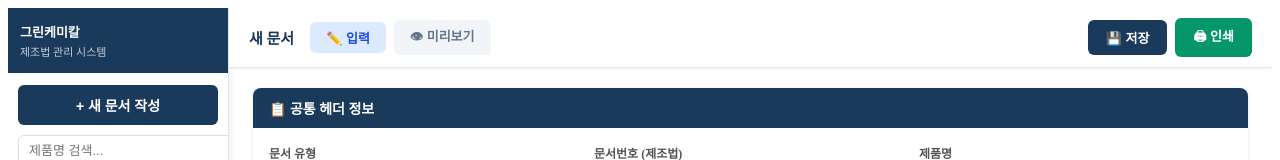
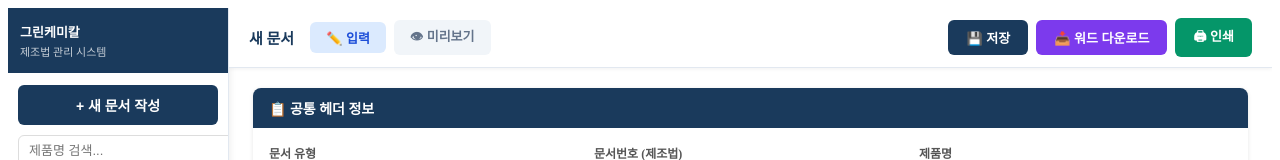
Before and after one commit to jng9856-sudo/method, a React (Create React App) app: page / in a window 1280 px wide. Shown: the top 160 px of the page. Built offline with nearby package versions, Linux system fonts and the light colour scheme; no server answers; the database is empty.

Commit message:
Update App.js

```diff
--- a/src/App.js
+++ b/src/App.js
@@ -121,6 +121,30 @@ export default function App() {
     setTimeout(() => setSaveMsg(''), 3000);
   };
 
+  const handleDownloadDocx = async () => {
+    try {
+      const res = await fetch('/api/generate', {
+        method: 'POST',
+        headers: { 'Content-Type': 'application/json' },
+        body: JSON.stringify(formData),
+      });
+      const json = await res.json();
+      if (json.error) { alert('오류: ' + json.error); return; }
+      const bytes = atob(json.file);
+      const arr = new Uint8Array(bytes.length);
+      for (let i = 0; i < bytes.length; i++) arr[i] = bytes.charCodeAt(i);
+      const blob = new Blob([arr], { type: 'application/vnd.openxmlformats-officedocument.wordprocessingml.document' });
+      const url = URL.createObjectURL(blob);
+      const a = document.createElement('a');
+      a.href = url;
+      a.download = `${formData.productName || '제조법'}_제조법.docx`;
+      a.click();
+      URL.revokeObjectURL(url);
+    } catch(e) {
+      alert('다운로드 실패: ' + e.message);
+    }
+  };
+
   const handlePrint = () => {
     setActiveTab('preview');
     setTimeout(() => window.print(), 400);
@@ -184,6 +208,11 @@ export default function App() {
             border: 'none', borderRadius: 6, fontWeight: 700, fontSize: 13, cursor: 'pointer'
           }}>{saving ? '저장 중...' : '💾 저장'}</button>
 
+          <button onClick={handleDownloadDocx} style={{
+            padding: '8px 18px', background: '#7c3aed', color: 'white',
+            border: 'none', borderRadius: 6, fontWeight: 700, fontSize: 13, cursor: 'pointer'
+          }}>📥 워드 다운로드</button>
+
           <button onClick={handlePrint} style={{
             padding: '8px 18px', background: '#059669', color: 'white',
             border: 'none', borderRadius: 6, fontWeight: 700, fontSize: 13, cursor: 'pointer'
```
